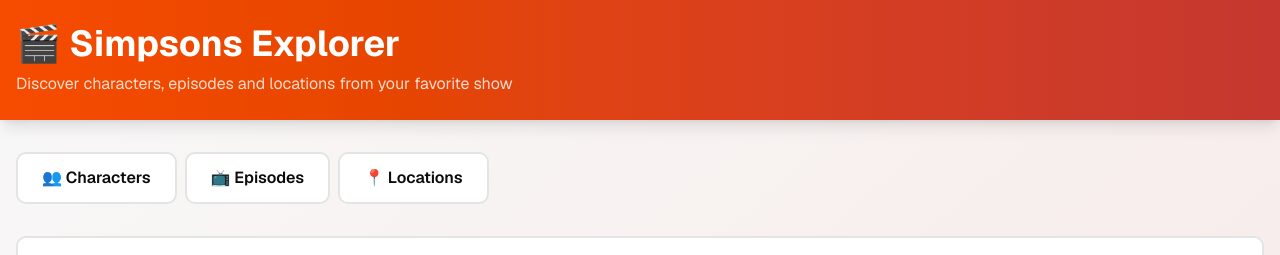
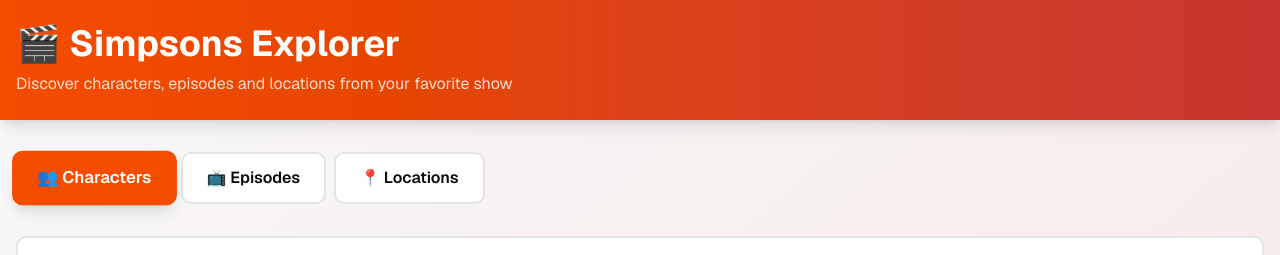
Before and after one commit to Alejandro1709/simpsons-explorer, a React (Vite) app: page / in a window 1280 px wide. Shown: the top 255 px of the page. Built offline with nearby package versions, Linux system fonts and the light colour scheme.

Commit message:
Change: Props

```diff
--- a/src/components/Tab.tsx
+++ b/src/components/Tab.tsx
@@ -2,13 +2,19 @@
 
 interface Props {
   tab: ITab
+  activeTab: string
+  onTabChange: (tab: string) => void
 }
 
-function Tab({ tab }: Props) {
+function Tab({ tab, activeTab, onTabChange }: Props) {
   return (
     <button
-      onClick={() => {}}
-      className="px-6 py-3 rounded-lg font-semibold transition-all duration-200 bg-card text-foreground border-2 border-border hover:border-primary cursor-pointer"
+      onClick={() => onTabChange(tab.id)}
+      className={`px-6 py-3 rounded-lg font-semibold transition-all duration-200 ${
+        activeTab === tab.id
+          ? 'bg-primary text-primary-foreground shadow-lg scale-105'
+          : 'bg-card text-foreground border-2 border-border hover:border-primary'
+      }`}
     >
       {tab.label}
     </button>
--- a/src/components/TabSelector.tsx
+++ b/src/components/TabSelector.tsx
@@ -1,11 +1,21 @@
 import tabs from '../data/tabs'
 import Tab from './Tab'
 
-function TabSelector() {
+interface Props {
+  activeTab: string
+  onTabChange: (tab: string) => void
+}
+
+function TabSelector({ activeTab, onTabChange }: Props) {
   return (
     <div className="flex gap-2 flex-wrap">
       {tabs.map((tab) => (
-        <Tab key={tab.id} tab={tab} />
+        <Tab
+          key={tab.id}
+          tab={tab}
+          activeTab={activeTab}
+          onTabChange={onTabChange}
+        />
       ))}
     </div>
   )
--- a/src/pages/IndexPage.tsx
+++ b/src/pages/IndexPage.tsx
@@ -1,15 +1,18 @@
+import { useState } from 'react'
 import TabSelector from '../components/TabSelector'
 import CharactersView from '../components/views/CharactersView'
 
 function IndexPage() {
+  const [activeTab, setActiveTab] = useState<string>('characters')
+
   return (
     <>
       {/* TabSelector */}
-      <TabSelector />
+      <TabSelector activeTab={activeTab} onTabChange={setActiveTab} />
       {/* TabSelector */}
 
       <div className="mt-8">
-        <CharactersView />
+        {activeTab === 'characters' && <CharactersView />}
       </div>
     </>
   )
```
